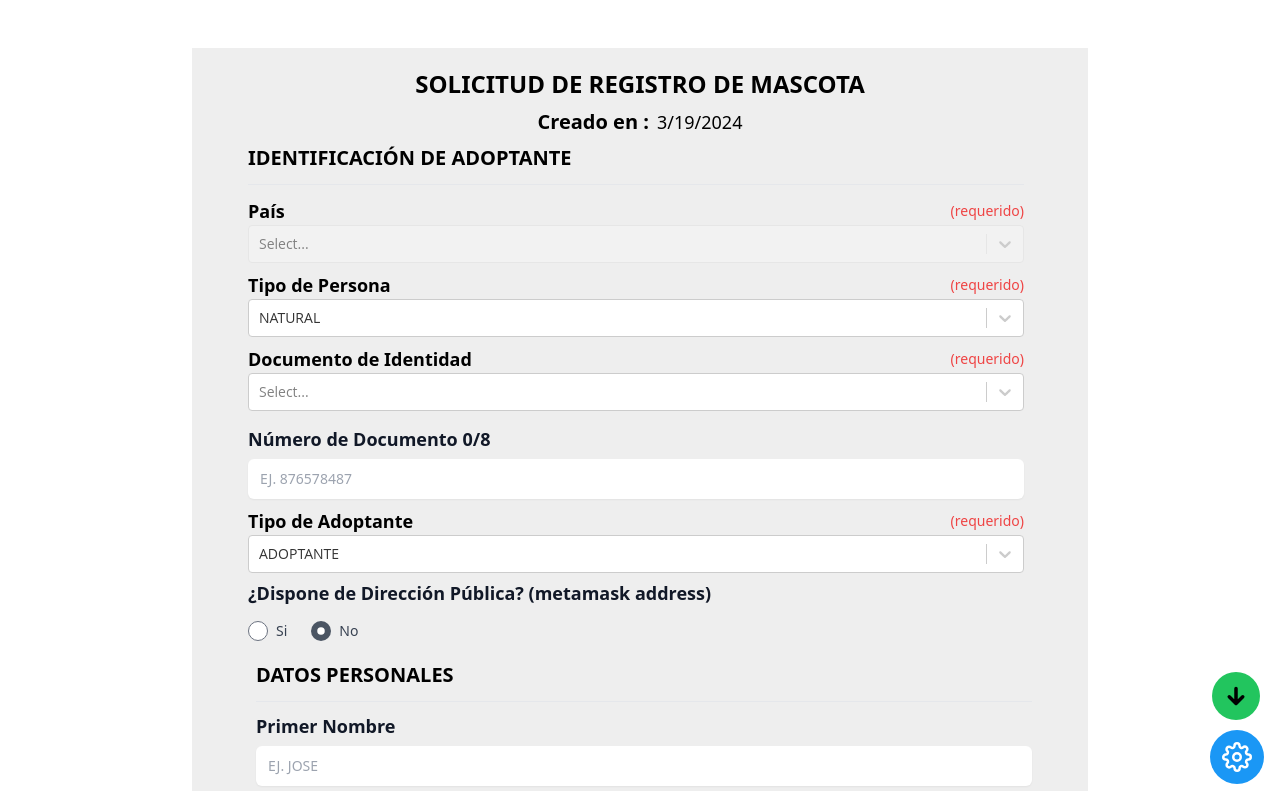
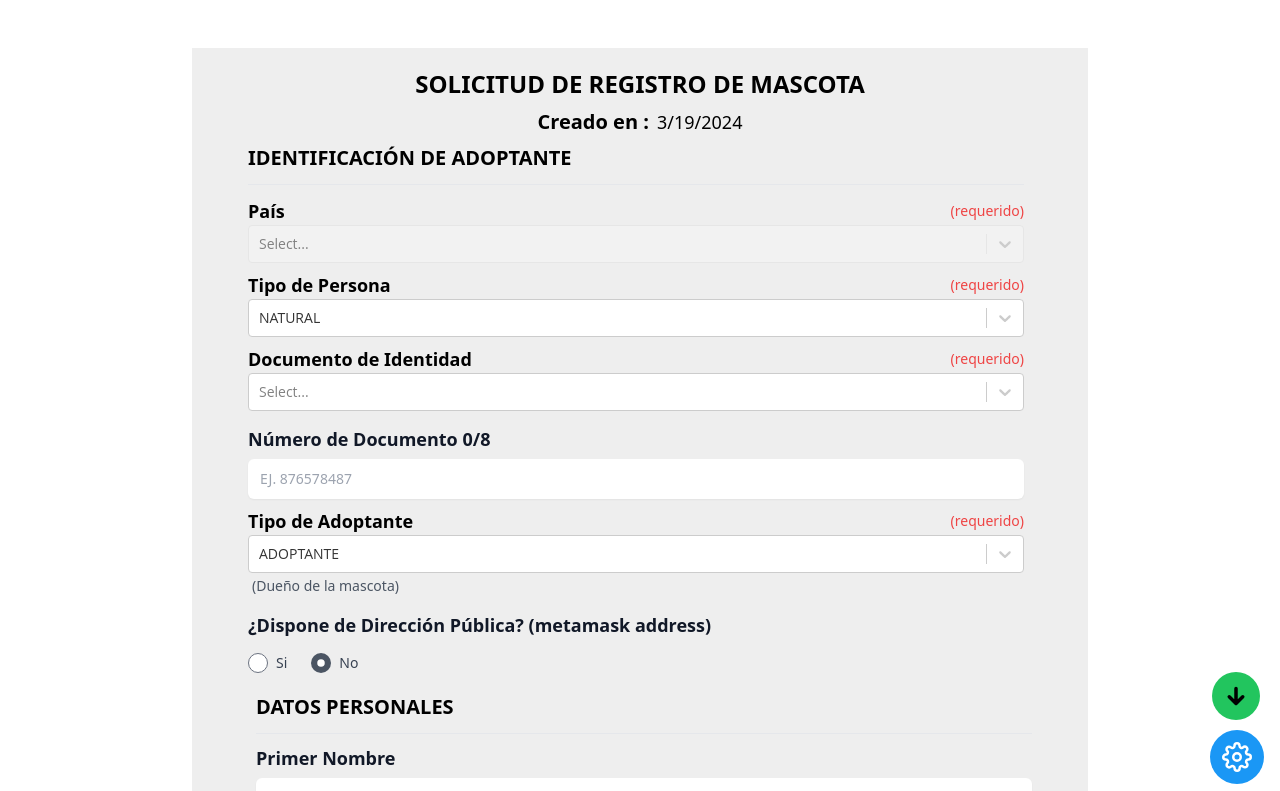
Before and after one commit to QOLKREX-FOUNDATION/war-registro, a Next.js app: page /formulario/solicitud-de-registro in a window 1280 px wide. Shown: the top 791 px of the page. Built offline with nearby package versions, Linux system fonts and the light colour scheme; no server answers; what web3 would draw is missing.

Commit message:
add labels in adopter type

```diff
--- a/src/components/organims/Dashboard/components/Forms/Steps/Step1.jsx
+++ b/src/components/organims/Dashboard/components/Forms/Steps/Step1.jsx
@@ -21,7 +21,7 @@ export const Step1 = ({
   const { persons } = usePerson();
   const { documents, handleDocuments } = useDocuments();
   const { types } = useType();
-  // const { country, handleCountryChange } = useContext(InfoByIpContext)
+    // const { country, handleCountryChange } = useContext(InfoByIpContext)
 
   useEffect(() => {
     handleDocuments(setValue, watch("country"), watch("person"));
@@ -239,7 +239,12 @@ export const Step1 = ({
               message: "Número de documento es requerido",
             }}
             minLength={{
-              value: watch("documentType") === "D.N.I." ? 7 : watch('nationality') === "6596d6b7b9962639396fe55d" ? 7 : 8,
+              value:
+                watch("documentType") === "D.N.I."
+                  ? 7
+                  : watch("nationality") === "6596d6b7b9962639396fe55d"
+                  ? 7
+                  : 8,
               message: "Formato incorrecto",
             }}
             maxLength={{
@@ -278,6 +283,28 @@ export const Step1 = ({
             required
             id="adopterType"
           />
+          <div className="relative -top-2 left-1">
+            {watch("adopterType") === "ADOPTER" && (
+              <span className="text-sm text-gray-600">
+                (Dueño de la mascota)
+              </span>
+            )}
+            {watch("adopterType") === "SHELTER" && (
+              <span className="text-sm text-gray-600">
+                (Institución de muchas mascotas)
+              </span>
+            )}
+            {watch("adopterType") === "RESCASTITE" && (
+              <span className="text-sm text-gray-600">
+                (Colaborador de rescate animal)
+              </span>
+            )}
+            {watch("adopterType") === "BREEDER" && (
+              <span className="text-sm text-gray-600">
+                (Comerciante de mascotas pedigree)
+              </span>
+            )}
+          </div>
         </div>
 
         <div className="w-full">
```
